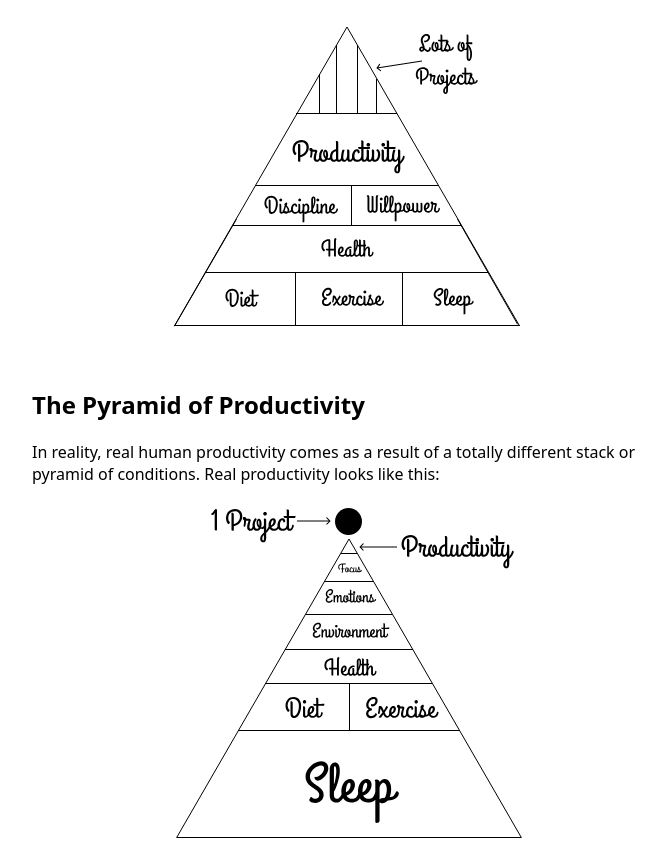
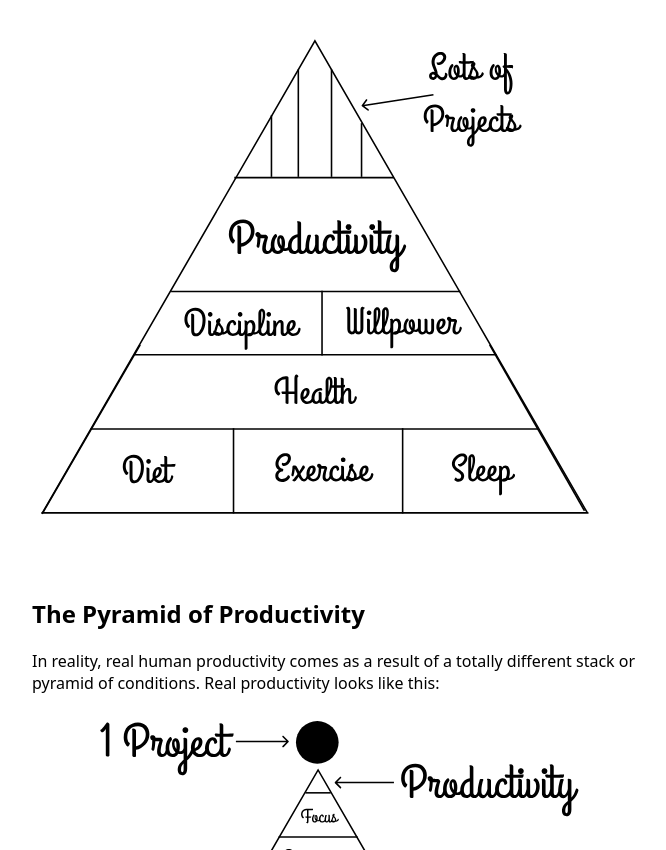
Before and after one commit to rchillard/sundaynightdread.com, a plain HTML site: page index.html in a window 1280 px wide. Shown: the part 1950-2800 px from the top of the page, without its empty margins (292-958 px from the left). Drawn offline with Linux system fonts and the light colour scheme.

Commit message:
Update index to support larger pyramids without specifying height

```diff
--- a/index.html
+++ b/index.html
@@ -199,14 +199,14 @@
             imagined in my head looked like this:
         </p>
         <img class="diagram" src="assets/snd-perceived-pyramid.svg"
-            alt="diagram of an erroneous pyramid of productivity" height="360">
+            alt="diagram of an erroneous pyramid of productivity">
         <h2>The Pyramid of Productivity</h2>
         <p>
             In reality, real human productivity comes as a result of a totally different stack or pyramid of conditions.
             Real productivity looks like this:
         </p>
         <img class="diagram" src="assets/snd-pyramid-of-productivity.svg"
-            alt="diagram of an actual (correct) pyramid of productivity" height="360">
+            alt="diagram of an actual (correct) pyramid of productivity">
     </main>
 
     <footer>
--- a/styles.css
+++ b/styles.css
@@ -48,7 +48,7 @@ td {
 /* CLASSES */
 
 .diagram {
-	width: 100%;
+	width: 90%;
 }
 
 .grid-fifty-fifty {
```
